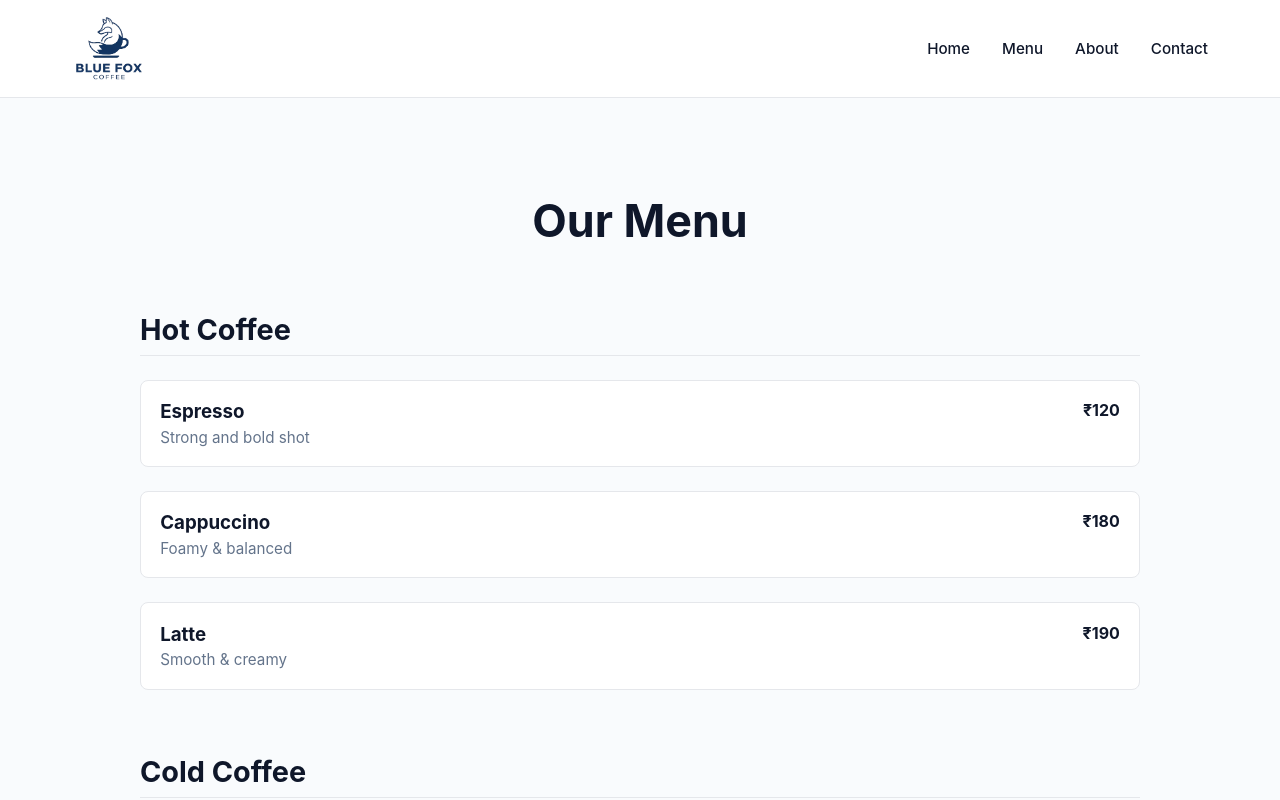
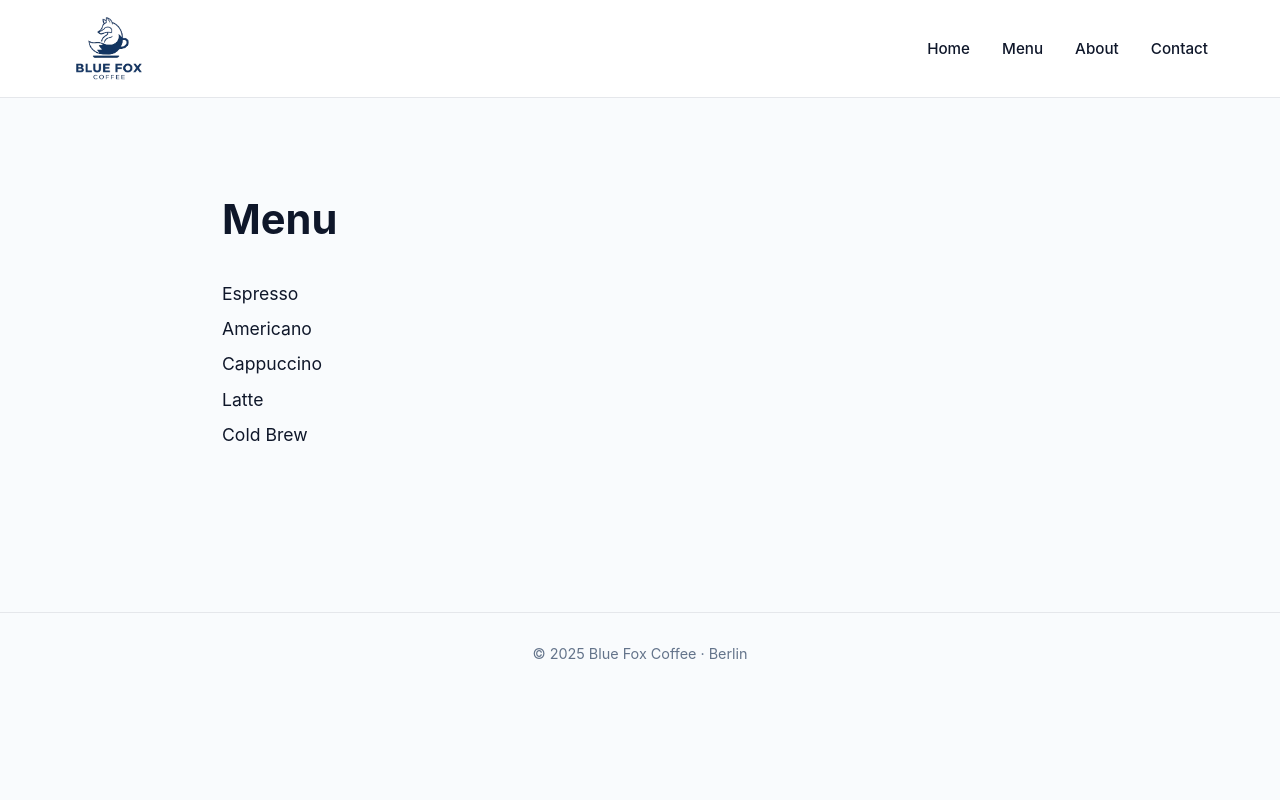
Before and after one commit to janakiramgermany-png/bluefoxcoffee, a Next.js app: page /menu in a window 1280 px wide. Shown: the top 800 px of the page. Built offline with nearby package versions, Linux system fonts and the light colour scheme.

Commit message:
feat: add about, menu pages and global footer

```diff
--- a/src/app/layout.tsx
+++ b/src/app/layout.tsx
@@ -1,5 +1,6 @@
+import Navbar from "@/sections/Navbar";
+import Footer from "@/sections/Footer";
 import "./globals.css";
-import Navbar from "@/sections/Navbar";
 
 export const metadata = {
   title: "Blue Fox Coffee",
@@ -16,6 +17,7 @@ export default function RootLayout({
       <body>
         <Navbar />
         {children}
+        <Footer />
       </body>
     </html>
   );
--- a/src/sections/Footer.tsx
+++ b/src/sections/Footer.tsx
@@ -3,13 +3,14 @@ export default function Footer() {
     <footer
       style={{
         padding: "2rem",
+        marginTop: "4rem",
+        borderTop: "1px solid #e5e7eb",
         textAlign: "center",
-        borderTop: "1px solid #e5e7eb",
+        fontSize: "0.9rem",
         color: "#64748b",
-        fontSize: "0.9rem",
       }}
     >
-      © {new Date().getFullYear()} Blue Fox Coffee. All rights reserved.
+      © {new Date().getFullYear()} Blue Fox Coffee · Berlin
     </footer>
   );
 }
--- a/src/sections/MenuSection.tsx
+++ b/src/sections/MenuSection.tsx
@@ -1,75 +1,17 @@
-const MENU = [
-  {
-    category: "Hot Coffee",
-    items: [
-      { name: "Espresso", price: "₹120", desc: "Strong and bold shot" },
-      { name: "Cappuccino", price: "₹180", desc: "Foamy & balanced" },
-      { name: "Latte", price: "₹190", desc: "Smooth & creamy" },
-    ],
-  },
-  {
-    category: "Cold Coffee",
-    items: [
-      { name: "Cold Brew", price: "₹200", desc: "Slow brewed, smooth" },
-      { name: "Iced Latte", price: "₹210", desc: "Chilled & refreshing" },
-    ],
-  },
-];
-
 export default function MenuSection() {
   return (
-    <section style={{ padding: "6rem 2rem", background: "#f9fbfd" }}>
-      <div style={{ maxWidth: "1000px", margin: "0 auto" }}>
-        <h1
-          style={{
-            textAlign: "center",
-            fontSize: "2.8rem",
-            marginBottom: "4rem",
-          }}
-        >
-          Our Menu
-        </h1>
+    <section style={{ padding: "6rem 2rem", maxWidth: "900px", margin: "0 auto" }}>
+      <h1 style={{ fontSize: "2.6rem", marginBottom: "2rem" }}>
+        Menu
+      </h1>
 
-        {MENU.map((group) => (
-          <div key={group.category} style={{ marginBottom: "4rem" }}>
-            <h2
-              style={{
-                fontSize: "1.8rem",
-                marginBottom: "1.5rem",
-                borderBottom: "1px solid #e5e7eb",
-                paddingBottom: "0.5rem",
-              }}
-            >
-              {group.category}
-            </h2>
-
-            <div style={{ display: "grid", gap: "1.5rem" }}>
-              {group.items.map((item) => (
-                <div
-                  key={item.name}
-                  style={{
-                    display: "flex",
-                    justifyContent: "space-between",
-                    alignItems: "flex-start",
-                    padding: "1.2rem",
-                    background: "#fff",
-                    borderRadius: "8px",
-                    border: "1px solid #e5e7eb",
-                  }}
-                >
-                  <div>
-                    <h3 style={{ marginBottom: "0.3rem" }}>{item.name}</h3>
-                    <p style={{ color: "#64748b", fontSize: "0.95rem" }}>
-                      {item.desc}
-                    </p>
-                  </div>
-                  <strong>{item.price}</strong>
-                </div>
-              ))}
-            </div>
-          </div>
-        ))}
-      </div>
+      <ul style={{ fontSize: "1.1rem", lineHeight: 2 }}>
+        <li>Espresso</li>
+        <li>Americano</li>
+        <li>Cappuccino</li>
+        <li>Latte</li>
+        <li>Cold Brew</li>
+      </ul>
     </section>
   );
 }
```
Also changed, not shown: src/app/about/page.tsx (added, +9 -0 lines), src/sections/AboutSection.tsx (added, +17 -0 lines).
